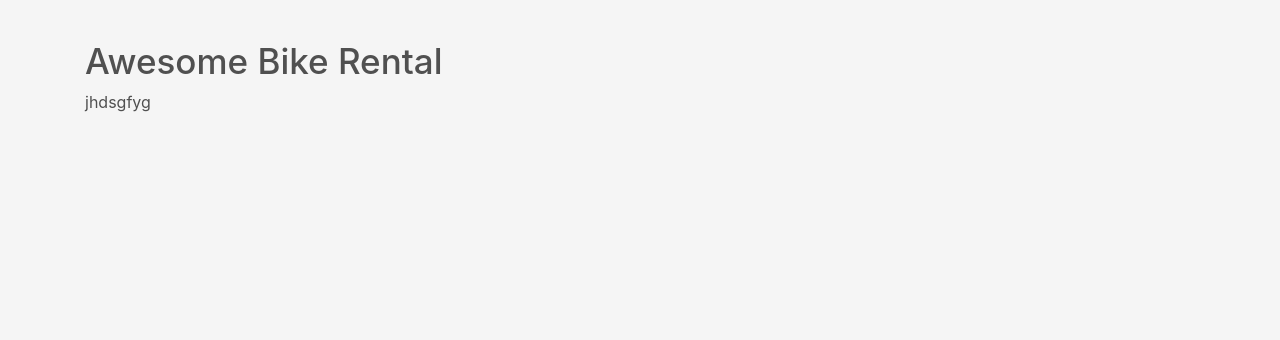
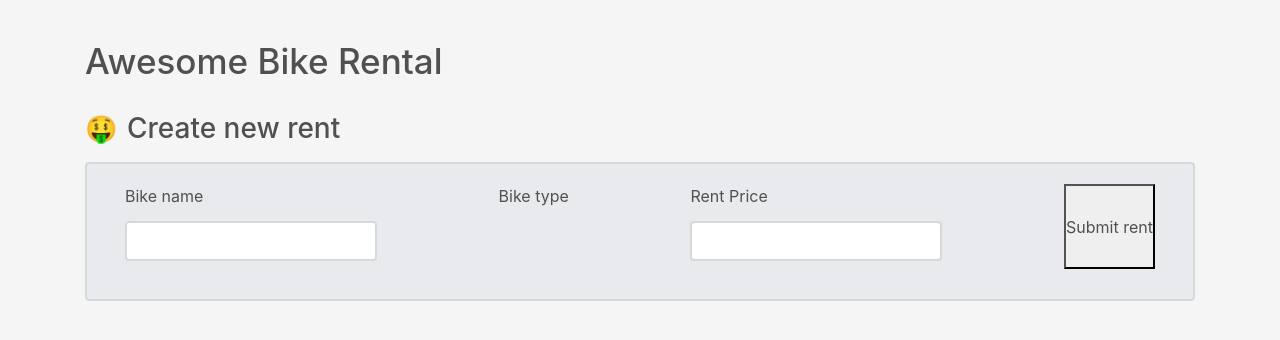
Before and after one commit to dimaggio224xz/testForTechStack, a React (Create React App) app in the folder front/: page / in a window 1280 px wide. Shown: the top 340 px of the page. Built offline with nearby package versions, Linux system fonts and the light colour scheme.

Commit message:
just commit :)

```diff
--- a/front/src/components/CreateNewRent/CreateNewRent.js
+++ b/front/src/components/CreateNewRent/CreateNewRent.js
@@ -4,7 +4,29 @@ import { connect } from 'react-redux';
 const CreateNewRent = (props) => {
     return (
         <>
-        <div>jhdsgfyg</div>
+        <div className='new-rent'>
+            <div className='d-flex'>
+                <h2>Create new rent</h2>
+            </div>
+            <div className='new-rent-wrapper'>
+                <label>
+                    <span>Bike name</span>
+                    <input></input>
+                </label>
+
+                <label>
+                    <span>Bike type</span>
+                </label>
+
+                <label>
+                    <span>Rent Price</span>
+                    <input></input>
+                </label>
+
+                <button>Submit rent</button>
+            </div>
+
+        </div>
         </>
     )
 }
--- a/front/src/index.scss
+++ b/front/src/index.scss
@@ -1,3 +1,8 @@
+%border-for-blocks {
+	border: 2px solid rgb(214, 217, 218);
+	border-radius: 4px;
+}
+
 
 *, *:before, *:after{
 	box-sizing: border-box;
@@ -17,4 +22,44 @@
 
 .title {
 	font-size: 35px;
+	margin-bottom: 30px;
 }
+
+
+
+
+.new-rent {
+	& h2 {
+		height: 20px;
+		display: block;
+		margin-bottom: 30px;
+		font-size: 28px;
+
+		&:before {
+			content: '🤑';
+			font-size: 26px;
+			margin-right: 10px;
+		}
+	}
+
+	&-wrapper {
+		@extend %border-for-blocks;
+		display: flex;
+		justify-content: space-between;
+		background-color: rgb(232, 234, 238);
+		padding: 20px 38px 30px;
+
+		& label {
+			& span {
+				font-size: 16px;
+				display: block;
+				margin-bottom: 13px;
+			}
+
+			& input {
+				@extend %border-for-blocks;
+				height: 40px;
+			}
+		}
+	}
+}
```
